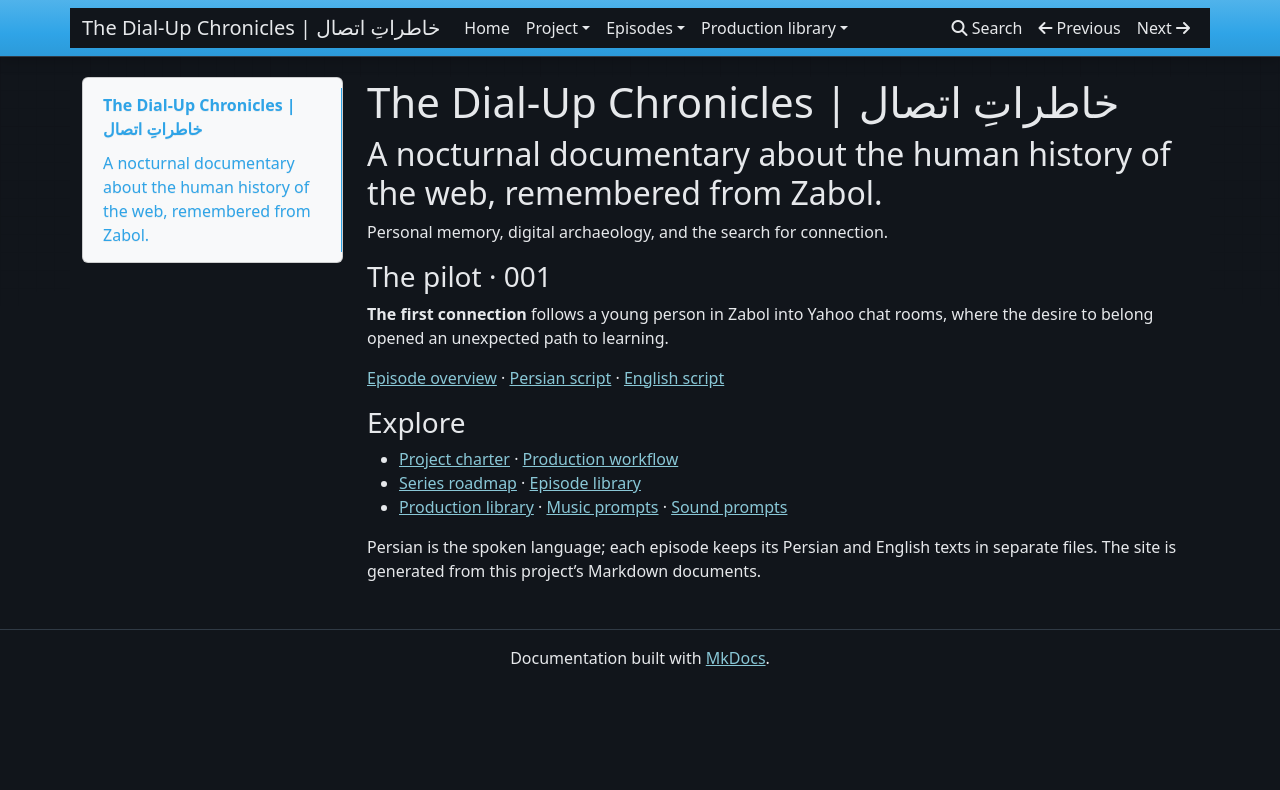
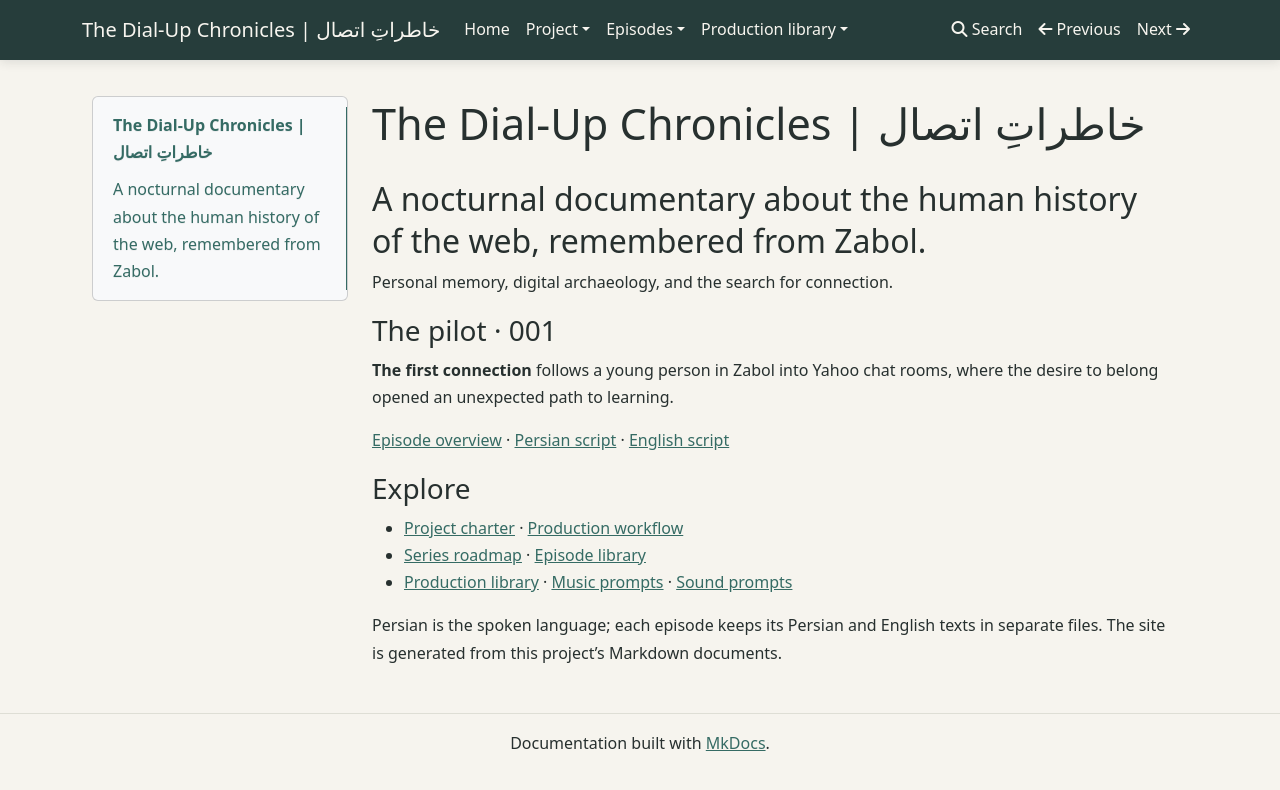
Before and after one commit to soroush-zendedel/The-Dial-Up-Chronicles, an MkDocs documentation site: the page built from docs/index.md, in a window 1280 px wide. Shown: the top 790 px of the page. Built offline with MkDocs 1.6.1, drawn with Linux system fonts in a browser that asks for light colours; nearby versions of some CDN libraries.

Commit message:
Refresh podcast site visual theme

```diff
--- a/docs/stylesheets/night.css
+++ /dev/null
@@ -1,93 +0,0 @@
-:root {
-  color-scheme: dark;
-  --body-bg: #11151b;
-  --panel-bg: #191f27;
-  --text: #e6e8eb;
-  --muted: #a9b1bb;
-  --link: #89c7d6;
-  --line: #303a45;
-}
-
-body,
-.navbar.bg-primary,
-.navbar.bg-primary .navbar-collapse,
-.well,
-.container,
-.container-fluid,
-article,
-main {
-  background-color: var(--body-bg);
-  color: var(--text);
-}
-
-.navbar.bg-primary {
-  background-color: #171d25 !important;
-  border-bottom: 1px solid var(--line);
-  box-shadow: 0 3px 14px rgb(0 0 0 / 22%);
-}
-
-.navbar.bg-primary .navbar-brand,
-.navbar.bg-primary .nav-link,
-.navbar.bg-primary .navbar-toggler,
-h1, h2, h3, h4, h5, h6,
-label {
-  color: var(--text);
-}
-
-.navbar.bg-primary .nav-link:hover,
-.navbar.bg-primary .nav-link:focus,
-.navbar.bg-primary .navbar-brand:hover {
-  color: var(--link);
-}
-
-.navbar.bg-primary .dropdown-menu {
-  background-color: var(--panel-bg);
-  border-color: var(--line);
-}
-
-.navbar.bg-primary .dropdown-item {
-  color: var(--text);
-}
-
-.navbar.bg-primary .dropdown-item:hover,
-.navbar.bg-primary .dropdown-item:focus {
-  background-color: var(--body-bg);
-  color: var(--link);
-}
-
-a,
-a:hover,
-a:focus {
-  color: var(--link);
-}
-
-p, li, td, th {
-  color: var(--text);
-}
-
-hr,
-table,
-th,
-td {
-  border-color: var(--line);
-}
-
-pre,
-code {
-  background-color: var(--panel-bg);
-  color: var(--text);
-  border-color: var(--line);
-}
-
-blockquote {
-  border-left-color: var(--link);
-  color: var(--muted);
-}
-
-input,
-select,
-textarea {
-  background-color: var(--panel-bg);
-  color: var(--text);
-  border-color: var(--line);
-}
--- /dev/null
+++ b/docs/stylesheets/site.css
@@ -0,0 +1,134 @@
+:root {
+  color-scheme: light;
+  --paper: #f6f4ee;
+  --surface: #fffefa;
+  --ink: #27302f;
+  --muted: #66716e;
+  --teal: #356b64;
+  --teal-hover: #264f4a;
+  --line: #deded5;
+}
+
+body,
+body::before,
+body > .container {
+  background: var(--paper);
+  color: var(--ink);
+}
+
+body {
+  font-size: 1rem;
+  line-height: 1.7;
+}
+
+body > .container {
+  max-width: 1120px;
+  padding-top: 1rem;
+}
+
+.navbar.bg-primary {
+  background-color: #263d3b !important;
+  background-image: none !important;
+  border: 0;
+  box-shadow: 0 2px 10px rgb(29 43 41 / 12%);
+}
+
+.navbar.bg-primary .navbar-brand,
+.navbar.bg-primary .nav-link,
+.navbar.bg-primary .navbar-toggler {
+  color: #f7f5ef;
+}
+
+.navbar.bg-primary .nav-link:hover,
+.navbar.bg-primary .nav-link:focus,
+.navbar.bg-primary .navbar-brand:hover {
+  color: #d6c29a;
+}
+
+.navbar.bg-primary .dropdown-menu,
+.navbar.bg-primary .dropdown-menu .dropdown-menu {
+  background: var(--surface);
+  border: 1px solid var(--line);
+  box-shadow: 0 8px 24px rgb(39 48 47 / 12%);
+}
+
+.navbar.bg-primary .dropdown-item {
+  color: var(--ink);
+}
+
+.navbar.bg-primary .dropdown-item:hover,
+.navbar.bg-primary .dropdown-item:focus {
+  background: #edf2ef;
+  color: var(--teal-hover);
+}
+
+.bs-sidebar.card {
+  background: var(--surface);
+  border: 1px solid var(--line);
+  border-radius: 8px;
+  box-shadow: 0 3px 12px rgb(39 48 47 / 5%);
+}
+
+.bs-sidebar .navbar-brand,
+.bs-sidebar .nav > li > a {
+  color: var(--ink);
+}
+
+.bs-sidebar .nav > li > a.active,
+.bs-sidebar .nav > li > a:hover,
+.bs-sidebar .nav > li > a:focus {
+  color: var(--teal);
+  border-color: var(--teal);
+}
+
+.col-md-9 {
+  max-width: 820px;
+}
+
+h1, h2, h3, h4, h5, h6 {
+  color: var(--ink);
+  line-height: 1.3;
+}
+
+h1 {
+  font-size: clamp(2rem, 4vw, 2.7rem);
+  margin-bottom: .6em;
+}
+
+h2, h3 {
+  font-weight: 500;
+}
+
+a,
+a:hover,
+a:focus {
+  color: var(--teal);
+}
+
+a:hover,
+a:focus {
+  color: var(--teal-hover);
+}
+
+p, li, td, th {
+  color: var(--ink);
+}
+
+hr, table, th, td {
+  border-color: var(--line);
+}
+
+pre, code, input, select, textarea {
+  background: var(--surface);
+  color: var(--ink);
+  border-color: var(--line);
+}
+
+blockquote {
+  border-left-color: var(--teal);
+  color: var(--muted);
+}
+
+footer {
+  color: var(--muted);
+}
--- a/mkdocs.yml
+++ b/mkdocs.yml
@@ -64,4 +64,4 @@ exclude_docs: |
 # Navigation is grouped by how listeners and producers use the material.
 
 extra_css:
-  - stylesheets/night.css
+  - stylesheets/site.css
```
